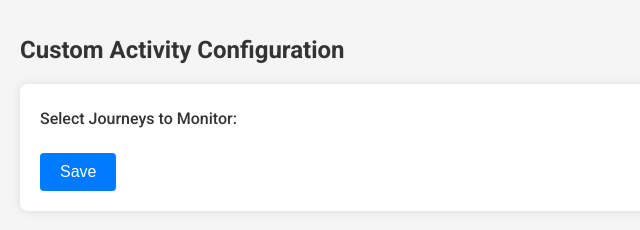
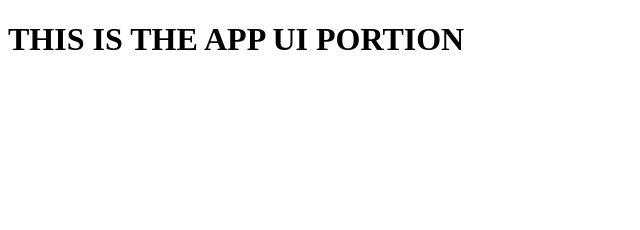
Before and after one commit to selimsevim/trigger-journey-activity, a website: page public/index.html in a window 1280 px wide. Shown: the whole page, without its empty margins (0-640 px from the left). Drawn offline with nearby package versions, Linux system fonts and the light colour scheme; a web font is replaced by a local one.

Commit message:
Update index.html

```diff
--- a/public/index.html
+++ b/public/index.html
@@ -1,68 +1,34 @@
 <!DOCTYPE html>
-<html lang="en">
+<html>
+
 <head>
-    <meta charset="UTF-8">
-    <meta name="viewport" content="width=device-width, initial-scale=1.0">
-    <title>Custom Journey Builder Activity</title>
-    <link rel="stylesheet" href="https://cdnjs.cloudflare.com/ajax/libs/font-awesome/5.15.3/css/all.min.css">
-    <link href="https://fonts.googleapis.com/css2?family=Roboto:wght@400;500;700&display=swap" rel="stylesheet">
+    <title>JOURNEY BUILDER APP TEMPLATE</title>
+    <meta charset="utf-8" />
+    <meta http-equiv="x-ua-compatible" content="ie-edge" />
+    <meta name="viewport" content="width=device-width, initial-scale=1" />
+
+    <link href='https://fonts.googleapis.com/css?family=lobster' rel='stylesheet' type='text/css'>
+    <link rel='stylesheet' href="https://cdnjs.cloudflare.com/ajax/libs/design-system/2.8.3/fonts/SalesforceSans-Bold.ttf">
     <script src="https://code.jquery.com/jquery-3.6.0.min.js"></script>
-    <script src="https://cdnjs.cloudflare.com/ajax/libs/postmonger/1.0.15/postmonger.min.js"></script>
-    <script src="js/customActivity.js"></script>
-    <style>
-        body {
-            font-family: 'Roboto', sans-serif;
-            padding: 20px;
-            margin: 0;
-            background-color: #f5f5f5;
-            color: #333;
-        }
-        h1 {
-            font-size: 24px;
-            font-weight: 700;
-            margin-bottom: 20px;
-        }
-        form {
-            background: #fff;
-            padding: 20px;
-            border-radius: 8px;
-            box-shadow: 0 0 10px rgba(0, 0, 0, 0.1);
-        }
-        label {
-            font-weight: 500;
-            display: block;
-            margin-bottom: 10px;
-        }
-        .checkbox-group {
-            display: flex;
-            flex-direction: column;
-            margin-bottom: 20px;
-        }
-        .checkbox-group label {
-            margin: 5px 0;
-        }
-        button {
-            background-color: #007bff;
-            color: #fff;
-            padding: 10px 20px;
-            border: none;
-            border-radius: 4px;
-            font-size: 16px;
-            cursor: pointer;
-            transition: background-color 0.3s ease;
-        }
-        button:hover {
-            background-color: #0056b3;
-        }
-    </style>
+    <link rel='stylesheet' href="css/styles.css">
+
+    <script type="text/javascript" src="js/require.js"></script>
+    <script type="text/javascript">
+        (function() {
+            var config = {
+                baseUrl: 'js'
+            };
+            var dependencies = [
+                'customActivity'
+            ];
+            require(config, dependencies);
+        })();
+    </script>
 </head>
+
+
 <body>
-    <h1>Custom Activity Configuration</h1>
-    <form id="configuration-form">
-        <div class="checkbox-group" id="journey-checkboxes">
-            <label for="journey-select">Select Journeys to Monitor:</label>
-        </div>
-        <button type="submit">Save</button>
-    </form>
+    <h1>THIS IS THE APP UI PORTION</h1>
 </body>
+
 </html>
```
